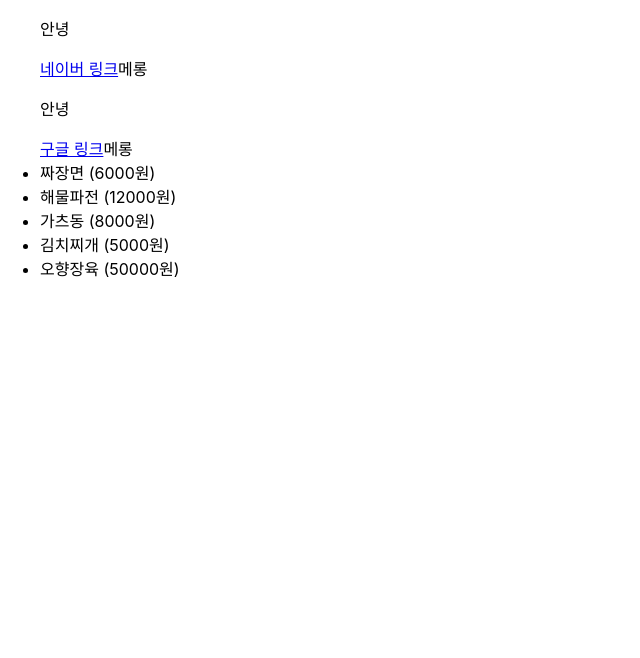
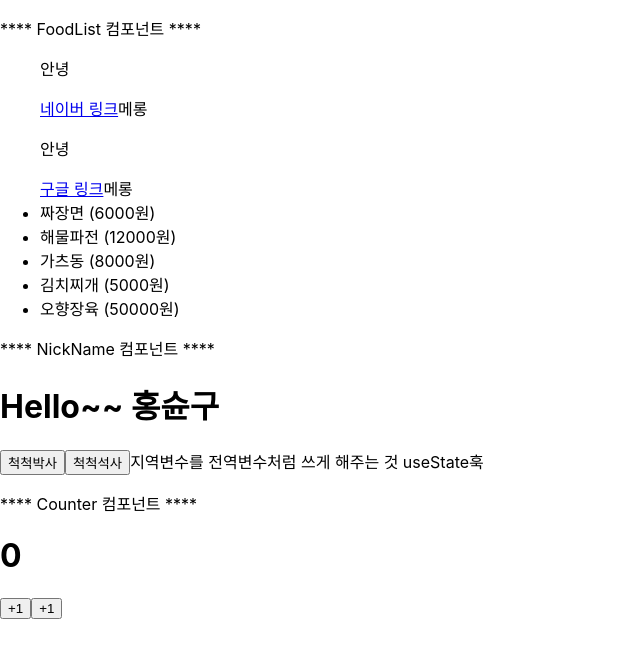
Before and after one commit to 330sum/react-basic202305, a React (Create React App) app: page / in a window 1280 px wide. Shown: the top 658 px of the page, without its empty margins (0-640 px from the left). Built offline with nearby package versions, Linux system fonts and the light colour scheme; the HTML template or start-up script is replaced by a standard one.

Commit message:
# 3. useState Hook

```diff
--- a/src/App.js
+++ b/src/App.js
@@ -3,6 +3,8 @@ import ChangeEvent from './component/chap01_event/ChangeEvent';
 import ClickEvent from './component/chap01_event/ClickEvent';
 import SubmitEvene from './component/chap01_event/SubmitEvent';
 import FoodList from './component/chap02_props/FoodList';
+import Counter from './component/chap03_state/Counter';
+import NickName from './component/chap03_state/NickName';
 
 
 function App() {
@@ -22,7 +24,24 @@ function App() {
   // 함수호출문이나 변수참조만 할 수 있음
   return (
     <>
+     <p>**** FoodList 컴포넌트 ****</p>
+     <p>
+
+     </p>
       <FoodList />
+
+      <p>**** NickName 컴포넌트 ****</p>
+      <NickName />
+      지역변수를 전역변수처럼 쓰게 해주는 것 useState훅
+
+      <p>**** Counter 컴포넌트 ****</p>
+      <Counter />
+
+      {/* 5월22일 */}
+      {/* { looping() }
+      <ClickEvent />
+      <ChangeEvent />
+      <SubmitEvene /> */}
     </>
   );
 }
--- /dev/null
+++ b/src/component/chap03_state/Counter.js
@@ -0,0 +1,29 @@
+import React,  { useState } from 'react'
+
+const Counter = () => {
+
+    // let number = 0;
+    // 지역변수를 전역변수처럼 사용하게 해주는 useState Hook 사용
+
+    const[number, setNumber] = useState(0);
+    // const[초기값변수, 함수] = useState(초기값);
+    // 딱 2개만 있음!!
+    // 재랜더링됨
+    // (딱 그부분만 재랜더링 되어야 하는데, 전체가 다 랜더링 되는 경우가 있음(사이드 이펙트))
+    // 부작용은 컴포넌트 외부의 동작 또는 효과를 의미
+    // 예: 네트워크 요청, 데이터 변경, 이벤트 리스너 등이 부작용에 해당
+    // 그래서 부작용을 처리하기 위해 useEffect 훅을 사용
+
+    const increase = () => { setNumber(number + 1); };
+    const decrease = () => { setNumber(number - 1); };
+
+  return (
+    <>
+        <h1>{number}</h1>
+        <button onClick={increase}>+1</button>
+        <button onClick={decrease}>+1</button>
+    </>
+    )
+}
+
+export default Counter
--- /dev/null
+++ b/src/component/chap03_state/NickName.js
@@ -0,0 +1,47 @@
+// rafcp (props 쫌 넣어줌)
+// 인텔리제이 rccp
+import React, { useState } from 'react'
+import PropTypes from 'prop-types'
+
+const NickName = props => {
+
+    const statement = useState('홍순구'); // 배열리턴함
+    // const nickName = statement[0];
+    // const setNickName = statement[1];
+    // 배열이니까 구조분해 가능
+    const[nickName, setNickName] = useState('홍슌구');
+
+    console.log('statement: ', statement);
+    // useState훅은 배열을 리턴하는 데,
+    //  (2) [undefined, ƒ]
+    //      0: undefined1: ƒ ()
+    //      length: 2
+    //      [[Prototype]]: Array(0)
+
+    // 0번에는 상태변수값, 1번에는 상태변수값을 변경하는 setter함수가 들어있음
+
+    // let nickName = '홍순구'
+    // 위는 함수안에 있는 지역변수임
+    // (지역변수의 값을 변경한 상태를 유지하고 싶으면 클로저 필요!)
+    // 상태값 유지 -> 리액트에서 클로저 제공 -> useState Hook (리액트핵심)
+
+    const changeNickName = e => {
+        console.log('changeNickName!! call!');
+
+        // nickName = '척척박사';
+        setNickName('척척박사');
+        console.log('nickName: ', nickName);
+    }
+
+  return (
+    <>
+      <h1>Hello~~ {nickName}</h1>
+      <button className='btn' onClick={changeNickName}>척척박사</button>
+      <button className='btn' onClick={() => setNickName('척척석사')}>척척석사</button>
+    </>
+  )
+}
+
+NickName.propTypes = {}
+
+export default NickName
```
